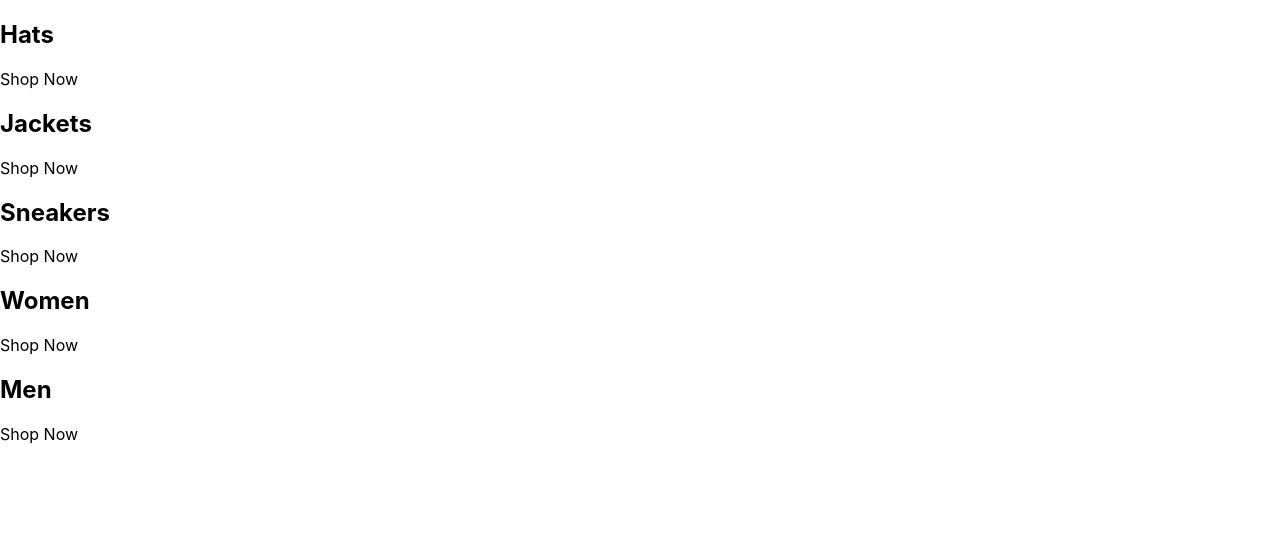
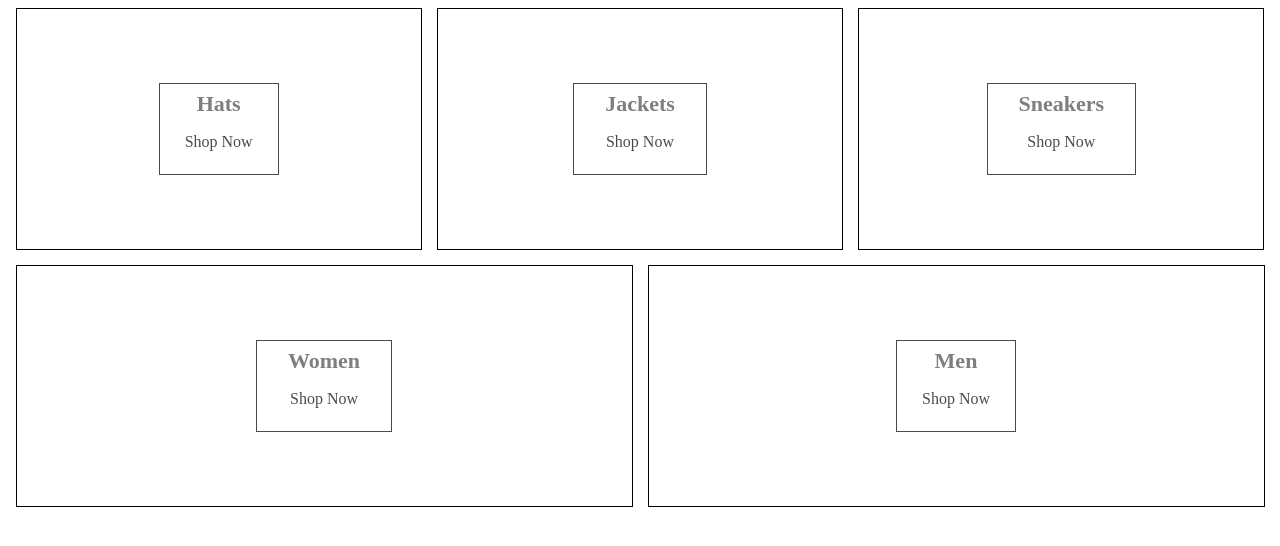
Before and after one commit to ZonyLaw/clothing-app, a React (Create React App) app: page / in a window 1280 px wide. Shown: the top 546 px of the page. Built offline with nearby package versions, Linux system fonts and the light colour scheme.

Commit message:
add scss file to app

```diff
--- a/package.json
+++ b/package.json
@@ -9,6 +9,7 @@
     "react": "^18.2.0",
     "react-dom": "^18.2.0",
     "react-scripts": "5.0.1",
+    "sass": "^1.57.1",
     "web-vitals": "^2.1.4"
   },
   "scripts": {
--- a/src/App.js
+++ b/src/App.js
@@ -1,36 +1,38 @@
+import './categories.styles.scss';
+
 const App=()=> {
-
   const categories = [
     {
     id: 1,
     title: 'Hats'
     },
     {
-    id: 1,
+    id: 2,
     title: 'Jackets'
     },
     {
-    id: 1,
+    id: 3,
     title: 'Sneakers'
     },
     {
-    id: 1,
+    id: 4,
     title: 'Women'
     },
     {
-    id: 1,
+    id: 5,
     title: 'Men'
     }
   ];
 
   return (
     <div className="categories-container">
-      {categories.map(({title})=>(
-        <div className="category-container">
-          {/* <img></img> */}
-          <div className="category-body-container"></div>
+      {categories.map(({title, id})=>(
+        <div className="category-container" key={id}>
+          <div className='background-image' />
+          <div className="category-body-container">
             <h2>{title}</h2>
             <p>Shop Now</p>
+          </div>
         </div>
       ))}
 
--- /dev/null
+++ b/src/categories.styles.scss
@@ -0,0 +1,75 @@
+.categories-container {
+    width: 100%;
+    display: flex;
+    flex-wrap: wrap;
+    justify-content: space-between;
+  }
+
+  .category-container {
+    min-width: 30%;
+    height: 240px;
+    flex: 1 1 auto;
+    display: flex;
+    align-items: center;
+    justify-content: center;
+    border: 1px solid black;
+    margin: 0 7.5px 15px;
+    overflow: hidden;
+
+    &:hover {
+      cursor: pointer;
+
+      & .background-image {
+        transform: scale(1.1);
+        transition: transform 6s cubic-bezier(0.25, 0.45, 0.45, 0.95);
+      }
+
+      & .category-body-container {
+        opacity: 0.9;
+      }
+    }
+
+    &.large {
+      height: 380px;
+    }
+
+    &:first-child {
+      margin-right: 7.5px;
+    }
+
+    &:last-child {
+      margin-left: 7.5px;
+    }
+
+    .background-image {
+      width: 100%;
+      height: 100%;
+      background-size: cover;
+      background-position: center;
+    }
+
+    .category-body-container {
+      height: 90px;
+      padding: 0 25px;
+      display: flex;
+      flex-direction: column;
+      align-items: center;
+      justify-content: center;
+      border: 1px solid black;
+      background-color: white;
+      opacity: 0.7;
+      position: absolute;
+
+      h2 {
+        font-weight: bold;
+        margin: 0 6px 0;
+        font-size: 22px;
+        color: #4a4a4a;
+      }
+
+      p {
+        font-weight: lighter;
+        font-size: 16px;
+      }
+    }
+  }
--- a/src/index.js
+++ b/src/index.js
@@ -1,6 +1,6 @@
 import React from 'react';
 import ReactDOM from 'react-dom/client';
-import './index.css';
+// import './index.css';
 import App from './App';
 import reportWebVitals from './reportWebVitals';
 
```
Also changed, not shown: 1 other file (tests, documents, lock files or other folders).
